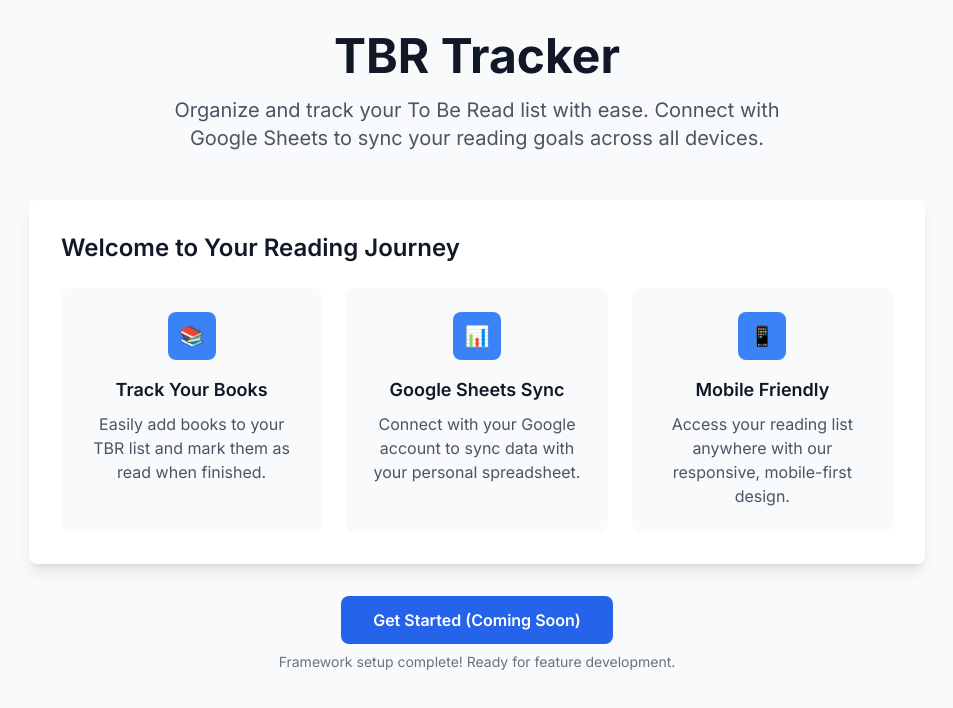
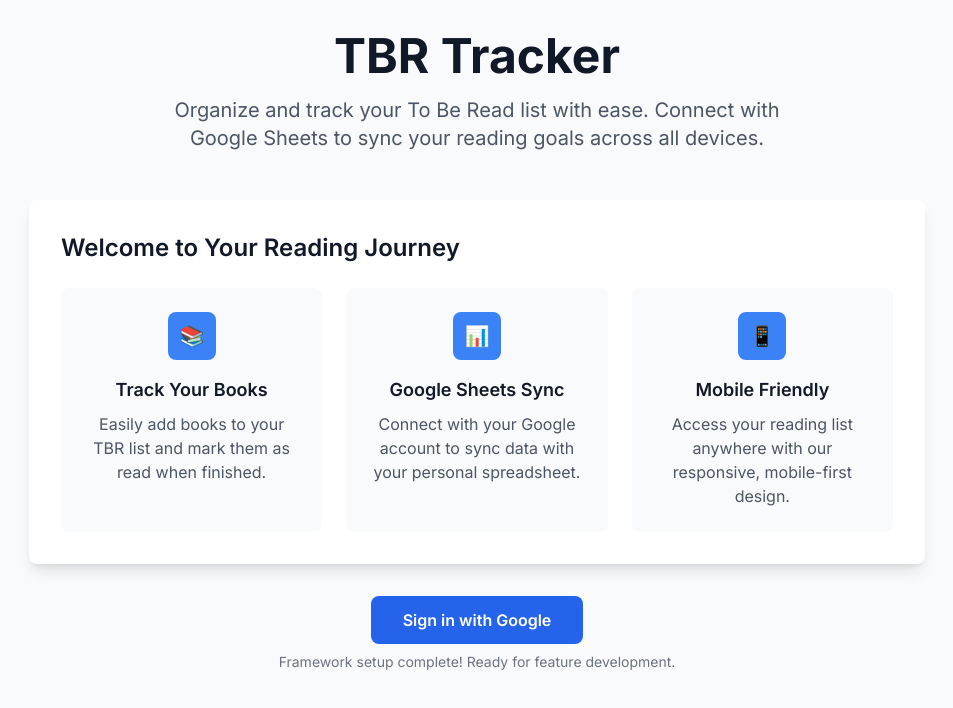
Before and after one commit to vhata/ToBRerone, a Next.js app: page / in a window 1280 px wide. Shown: the top 708 px of the page, without its empty margins (163-1116 px from the left). Built offline with nearby package versions, Linux system fonts and the light colour scheme; no server answers.

Commit message:
feat: add Google Sheets auth and storage

```diff
--- /dev/null
+++ b/src/app/api/auth/[...nextauth]/route.ts
@@ -0,0 +1 @@
+export { GET, POST } from '../../../../lib/auth'
--- /dev/null
+++ b/src/app/api/sheets/route.ts
@@ -0,0 +1,17 @@
+import { NextResponse } from 'next/server'
+import { auth } from '../../../lib/auth'
+import { appendBookToSheet, Book } from '../../../lib/googleSheets'
+
+export async function POST(req: Request) {
+  const session = await auth()
+  const accessToken = (session as any)?.accessToken as string | undefined
+  if (!accessToken) {
+    return new Response('Unauthorized', { status: 401 })
+  }
+  const { spreadsheetId, book } = (await req.json()) as {
+    spreadsheetId: string
+    book: Book
+  }
+  await appendBookToSheet(accessToken, spreadsheetId, book)
+  return NextResponse.json({ success: true })
+}
--- a/src/app/layout.tsx
+++ b/src/app/layout.tsx
@@ -1,6 +1,7 @@
 import type { Metadata } from 'next'
 import { Inter } from 'next/font/google'
 import './globals.css'
+import { SessionProvider } from 'next-auth/react'
 
 const inter = Inter({ subsets: ['latin'] })
 
@@ -22,7 +23,9 @@
   return (
     <html lang="en">
       <body className={inter.className}>
-        <div className="min-h-screen bg-gray-50">{children}</div>
+        <SessionProvider>
+          <div className="min-h-screen bg-gray-50">{children}</div>
+        </SessionProvider>
       </body>
     </html>
   )
--- a/src/app/page.tsx
+++ b/src/app/page.tsx
@@ -1,4 +1,7 @@
+import { signIn, signOut, useSession } from 'next-auth/react'
+
 export default function HomePage() {
+  const { data: session } = useSession()
   return (
     <main className="container mx-auto px-4 py-8">
       <div className="mx-auto max-w-4xl">
@@ -49,14 +52,25 @@
         </div>
 
         <div className="text-center">
-          <button
-            className="rounded-lg bg-primary-600 px-8 py-3 font-semibold text-white transition-colors duration-200 hover:bg-primary-700 focus:ring-4 focus:ring-primary-300"
-            disabled
-          >
-            Get Started (Coming Soon)
-          </button>
+          {session ? (
+            <button
+              onClick={() => signOut()}
+              className="rounded-lg bg-primary-600 px-8 py-3 font-semibold text-white transition-colors duration-200 hover:bg-primary-700 focus:ring-4 focus:ring-primary-300"
+            >
+              Sign Out
+            </button>
+          ) : (
+            <button
+              onClick={() => signIn('google')}
+              className="rounded-lg bg-primary-600 px-8 py-3 font-semibold text-white transition-colors duration-200 hover:bg-primary-700 focus:ring-4 focus:ring-primary-300"
+            >
+              Sign in with Google
+            </button>
+          )}
           <p className="mt-2 text-sm text-gray-500">
-            Framework setup complete! Ready for feature development.
+            {session
+              ? 'Connected to Google Sheets.'
+              : 'Framework setup complete! Ready for feature development.'}
           </p>
         </div>
       </div>
--- /dev/null
+++ b/src/lib/auth.ts
@@ -0,0 +1,35 @@
+import NextAuth from "next-auth"
+import GoogleProvider from "next-auth/providers/google"
+
+export const {
+  handlers: { GET, POST },
+  auth,
+  signIn,
+  signOut,
+} = NextAuth({
+  providers: [
+    GoogleProvider({
+      clientId: process.env.GOOGLE_CLIENT_ID!,
+      clientSecret: process.env.GOOGLE_CLIENT_SECRET!,
+      authorization: {
+        params: {
+          scope: 'openid email profile https://www.googleapis.com/auth/spreadsheets'
+        }
+      }
+    })
+  ],
+  callbacks: {
+    async jwt({ token, account }) {
+      if (account?.access_token) {
+        token.accessToken = account.access_token
+      }
+      return token
+    },
+    async session({ session, token }) {
+      // @ts-expect-error add custom property
+      session.accessToken = token.accessToken
+      return session
+    }
+  },
+  secret: process.env.AUTH_SECRET,
+})
--- /dev/null
+++ b/src/lib/googleSheets.ts
@@ -0,0 +1,24 @@
+import { google } from 'googleapis'
+
+export interface Book {
+  title: string
+  author: string
+}
+
+export async function appendBookToSheet(
+  accessToken: string,
+  spreadsheetId: string,
+  book: Book,
+) {
+  const auth = new google.auth.OAuth2()
+  auth.setCredentials({ access_token: accessToken })
+  const sheets = google.sheets({ version: 'v4', auth })
+  await sheets.spreadsheets.values.append({
+    spreadsheetId,
+    range: 'Sheet1!A:B',
+    valueInputOption: 'USER_ENTERED',
+    requestBody: {
+      values: [[book.title, book.author]],
+    },
+  })
+}
```
Also changed, not shown: package.json (+6 -4 lines), 2 other files (tests, documents, lock files or other folders).
